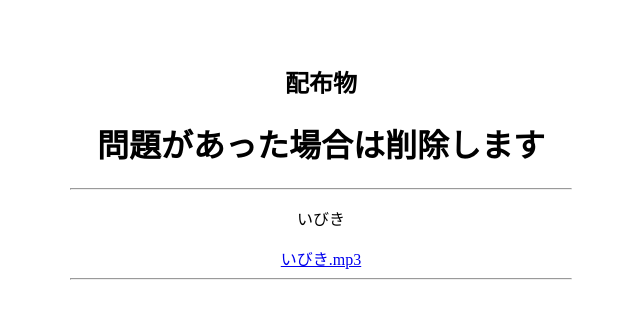
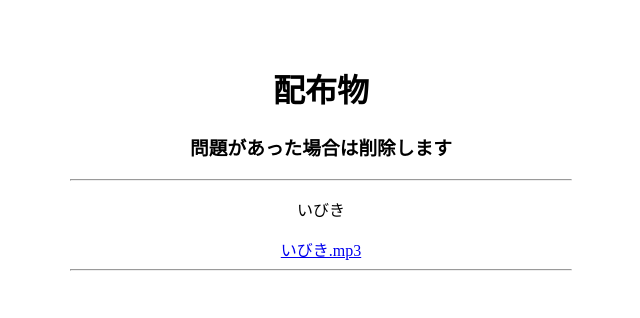
Before and after one commit to main1108/main1108.github.io, a plain HTML site: page sub/haifu.htm in a window 1280 px wide. Shown: the whole page, without its empty margins (319-959 px from the left). Drawn offline with Linux system fonts and the light colour scheme.

Commit message:
Update haifu.htm

```diff
--- a/sub/haifu.htm
+++ b/sub/haifu.htm
@@ -2,8 +2,8 @@
 <body>
 <br>
 <br>
-<h2 align="center">配布物</h2>
-<h1 align="center">問題があった場合は削除します</h1>
+<h1 align="center">配布物</h2>
+<h3 align="center">問題があった場合は削除します</h1>
 <hr width="500">
 <p align="center">いびき</p>
   <div align="center"><a href="https://www.dropbox.com/s/cqct1mvi1c06qkn/%E3%81%84%E3%81%B3%E3%81%8D.mp3?dl=1" download="いびき">いびき.mp3</a></div>
```
